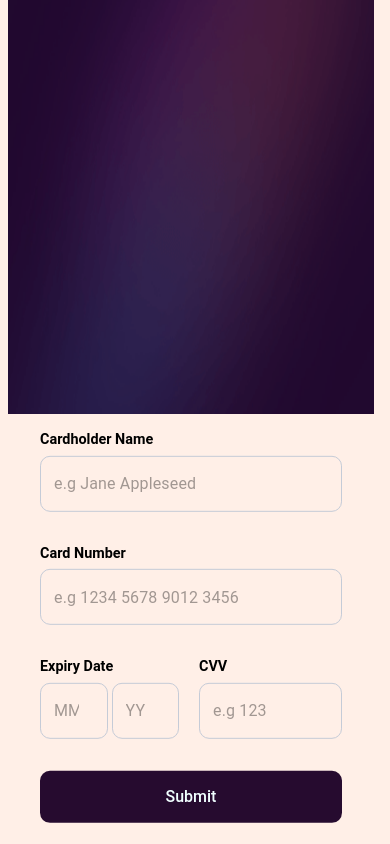
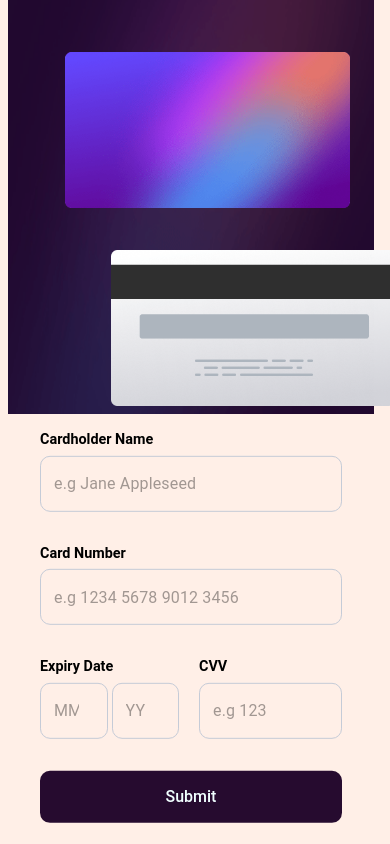
Before and after one commit to karar189/credit-card-portal-simplified-view, a React (Create React App) app: page / in a window 390 px wide. Built offline with nearby package versions, Linux system fonts and the light colour scheme.

Commit message:
style : cards positioning

```diff
--- a/src/components/CardMain/CardMain.jsx
+++ b/src/components/CardMain/CardMain.jsx
@@ -6,6 +6,8 @@ import mobileleft from "../../images/bg-main-mobile.png";
 import { Container, Box, Grid } from "@mui/material";
 
 import CardContents from "./CardContents/CardContents";
+import Front from "../cardImg/Front";
+import Back from "../cardImg/Back";
 
 const CardMain = () => {
   return (
@@ -15,6 +17,15 @@ const CardMain = () => {
           <img src={left} id="desktopViewImg" />
           <img src={mobileleft} id="mobileViewImg" />
         </Grid>
+        <div className="card-section">
+          <div className="frontCard">
+            {" "}
+            <Front />
+          </div>
+          <div className="backCard">
+            <Back />
+          </div>
+        </div>
         <Grid item xs={12} md={8}>
           <CardContents />
           {/* <Test /> */}
--- a/src/components/CardMain/style.css
+++ b/src/components/CardMain/style.css
@@ -26,3 +26,67 @@
     display: none;
   }
 }
+
+.card-section {
+  position: absolute;
+  top: 15%;
+  left: 22%;
+  display: flex;
+  flex-direction: column;
+}
+.card-section .frontCard {
+  position: relative;
+  left: -10%;
+  padding: 10px;
+}
+.card-section .backCard {
+  position: relative;
+  left: 5%;
+  top: 80%;
+  padding: 10px;
+  margin-top: 18px;
+}
+@media screen and (min-width: 1600px) {
+  .card-section {
+    position: absolute;
+    top: 20%;
+    left: 25%;
+    display: flex;
+    flex-direction: column;
+  }
+  .card-section .frontCard {
+    position: relative;
+    left: -10%;
+    padding: 10px;
+  }
+  .card-section .backCard {
+    position: relative;
+    left: 5%;
+    top: 80%;
+    padding: 10px;
+    margin-top: 18px;
+  }
+}
+
+@media screen and (max-width: 768px) {
+  .card-section {
+    position: absolute;
+    top: 5%;
+
+    display: flex;
+    justify-content: center;
+    flex-direction: column;
+  }
+  .card-section .frontCard {
+    position: relative;
+    /* left: -10%; */
+    /* padding: 10px; */
+  }
+  .card-section .backCard {
+    position: relative;
+    /* left: 5%; */
+    top: 80%;
+    padding: 10px;
+    margin-top: 18px;
+  }
+}
--- /dev/null
+++ b/src/components/cardImg/Back.jsx
@@ -0,0 +1,12 @@
+import React from "react";
+import back from "../../images/bg-card-back.png";
+
+const Back = () => {
+  return (
+    <div className="back-img">
+      <img src={back} alt="back" />
+    </div>
+  );
+};
+
+export default Back;
--- /dev/null
+++ b/src/components/cardImg/Front.jsx
@@ -0,0 +1,14 @@
+import React from "react";
+import "./style.css";
+
+import front from "../../images/bg-card-front.png";
+
+const Front = () => {
+  return (
+    <div className="front-img">
+      <img src={front} alt="front" />
+    </div>
+  );
+};
+
+export default Front;
--- /dev/null
+++ b/src/components/cardImg/style.css
@@ -0,0 +1,28 @@
+.front-img img {
+  width: 350px;
+  height: 200px;
+}
+.back-img img {
+  width: 350px;
+  height: 200px;
+}
+@media screen and (max-width: 768px) {
+  .front-img img {
+    width: 100%;
+    height: 100%;
+  }
+  .back-img img {
+    width: 100%;
+    height: 100%;
+  }
+}
+@media screen and (min-width: 1600px) {
+  .front-img img {
+    width: 420px;
+    height: 230px;
+  }
+  .back-img img {
+    width: 420px;
+    height: 250px;
+  }
+}
```
